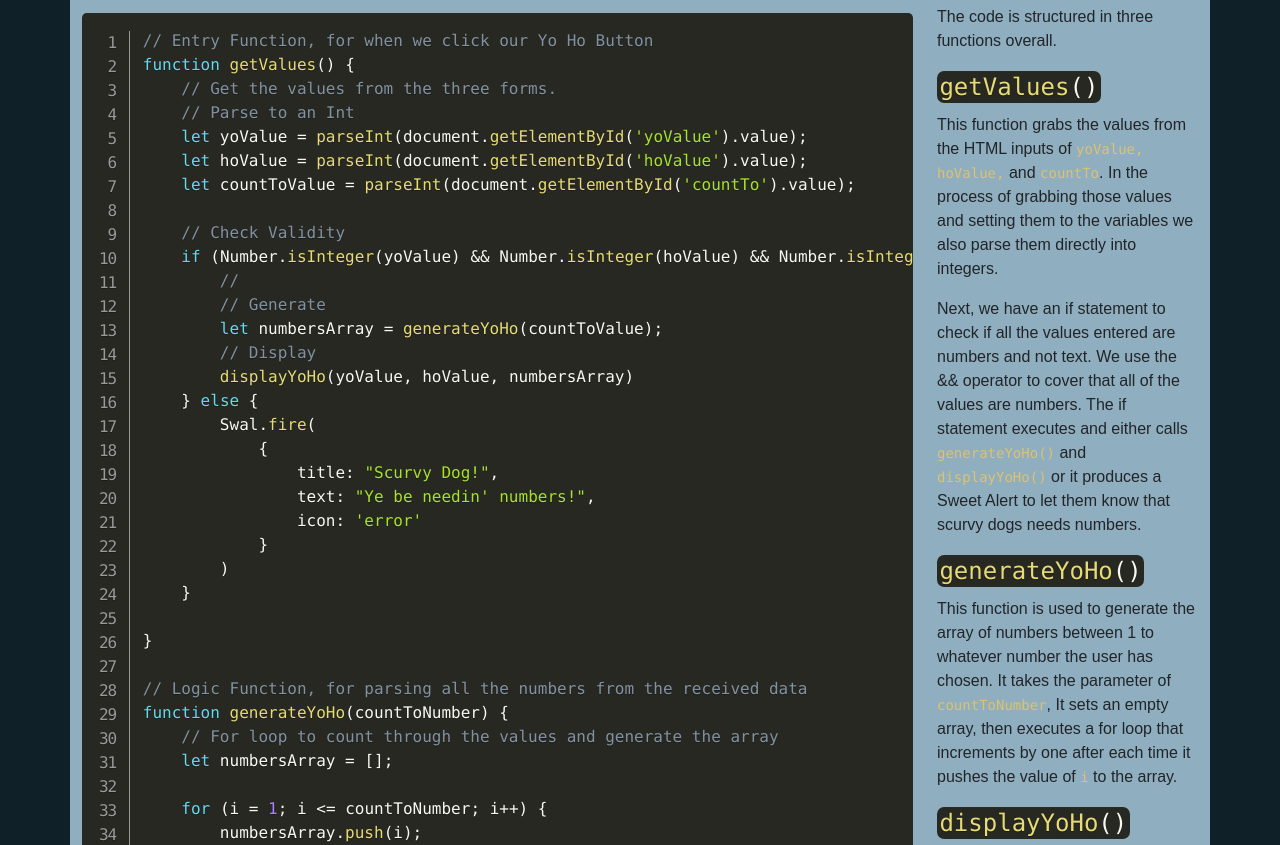
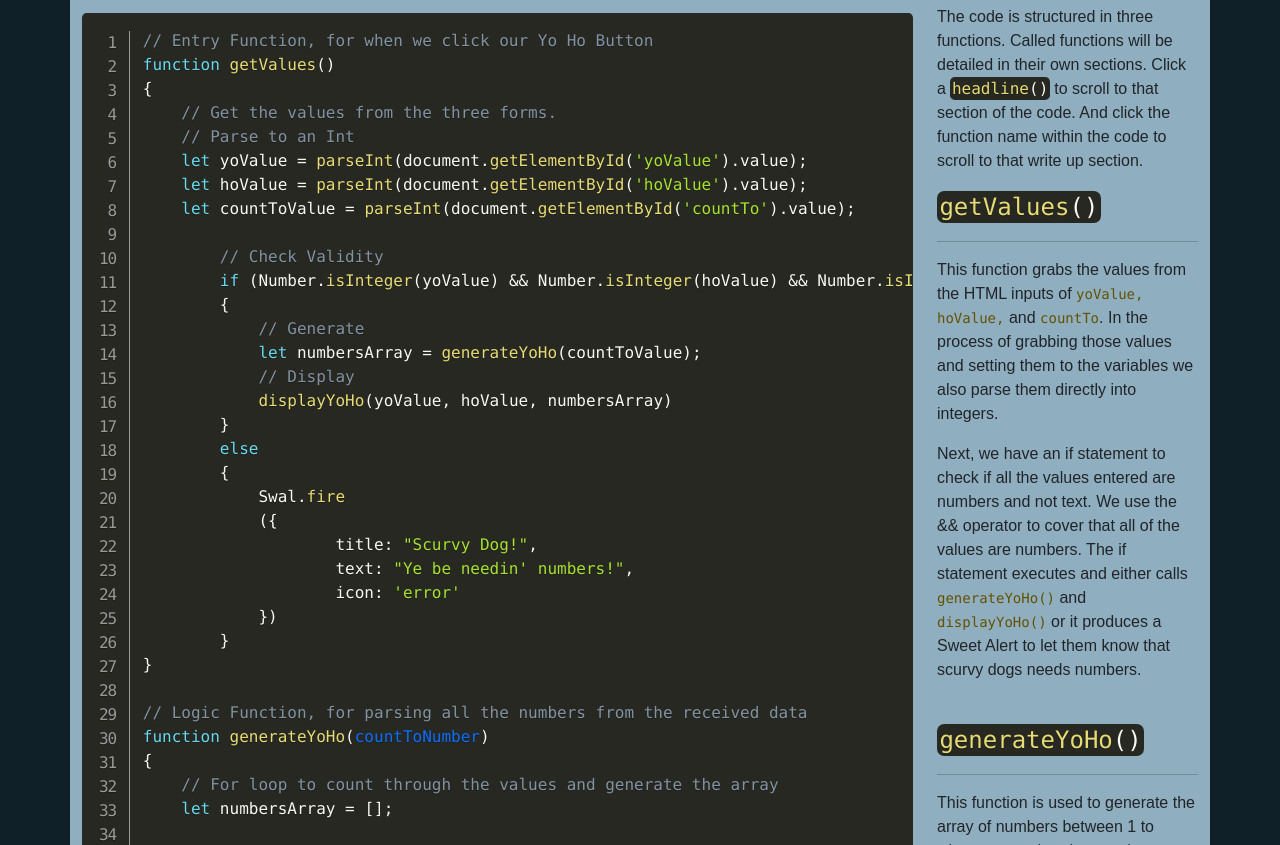
Before and after one commit to Vann-K/Yo-Ho, a plain HTML site: page code.html in a window 1280 px wide. Shown: the part 147-992 px from the top of the page. Drawn offline with nearby package versions, Linux system fonts and the light colour scheme; a web font is replaced by a local one.

Commit message:
Updated Code

```diff
--- a/code.html
+++ b/code.html
@@ -76,7 +76,8 @@
                 <pre class="line-numbers">
                     <code class="language-js">
                         // Entry Function, for when we click our Yo Ho Button
-                        function getValues() {
+                        <a href="#getValuesSection" id="getValuesCode" class="text-decoration-none">function getValues() </a>
+                        {
                             // Get the values from the three forms.
                             // Parse to an Int
                             let yoValue = parseInt(document.getElementById('yoValue').value);
@@ -84,78 +85,92 @@
                             let countToValue = parseInt(document.getElementById('countTo').value);
 
                                 // Check Validity
-                            if (Number.isInteger(yoValue) && Number.isInteger(hoValue) && Number.isInteger(countToValue)) {
-                                //
+                                if (Number.isInteger(yoValue) && Number.isInteger(hoValue) && Number.isInteger(countToValue))
+                                {
                                     // Generate
                                     let numbersArray = generateYoHo(countToValue);
                                     // Display
                                     displayYoHo(yoValue, hoValue, numbersArray)
-                            } else {
-                                Swal.fire(
+                                }
+                                else
                                 {
+                                    Swal.fire
+                                    ({
                                             title: "Scurvy Dog!",
                                             text: "Ye be needin' numbers!",
                                             icon: 'error'
+                                    })
                                 }
-                                )
-                            }
-
                         }
 
                         // Logic Function, for parsing all the numbers from the received data
-                        function generateYoHo(countToNumber) {
+                        <a href="#generateYoHoSection" id="generateYoHoCode" class="text-decoration-none">function generateYoHo(countToNumber)</a>
+                        {
                             // For loop to count through the values and generate the array
                             let numbersArray = [];
 
-                            for (i = 1; i <= countToNumber; i++) {
+                                for (i = 1; i &lt;= countToNumber; i++)
+                                {
                                     numbersArray.push(i);
                                 }
+
                             return numbersArray;
                         }
 
 
                         // Display Function, to display it onto the html page.
-                        function displayYoHo(yoValue, hoValue, numbers) {
+                        <a href="#displayYoHoSection" id="displayYoHoCode" class="text-decoration-none">function displayYoHo(yoValue, hoValue, numbers) </a>
+                        {
                             // Grab value for the html element where we will place it.
                             let tableBody = document.getElementById('yoHoTable');
                             let tableHtml = "";
+
                             //  For each array value check if it is divisible by yo && ho
-                            for (i = 0; i < numbers.length; i++) {
+                            for (i = 0; i &lt; numbers.length; i++)
+                            {
 
                                 let value = numbers[i]
                                 let className = '';
 
-                                if (i % 5 == 0) {
+                                    if (i % 5 == 0)
+                                    {
                                         tableHtml += '&lt;tr>'
                                     }
 
                                     // print yoho
-                                if (numbers[i] % yoValue == 0 && numbers[i] % hoValue == 0) {
+                                    if (numbers[i] % yoValue == 0 && numbers[i] % hoValue == 0)
+                                    {
                                         className = 'yoHo';
                                         tableHtml += `&lt;td class="${className}">Yo-Ho! - ${value}&lt;/td>`;
                                     }
+
                                     // If divisible yo && not divisible by ho
                                     // Print Yo
-                                if (numbers[i] % yoValue == 0 && numbers[i] % hoValue != 0) {
+                                    if (numbers[i] % yoValue == 0 && numbers[i] % hoValue != 0)
+                                    {
                                         className = 'yo';
                                         tableHtml += `&lt;td class="${className}">Yo! - ${value}&lt;/td>`;
                                     }
+
                                     //If divisble by 5 && not 3
                                     //Print Ho
-                                if (numbers[i] % yoValue != 0 && numbers[i] % hoValue == 0) {
+                                    if (numbers[i] % yoValue != 0 && numbers[i] % hoValue == 0)
+                                    {
                                         className = 'ho';
                                         tableHtml += `&lt;td class="${className}">Ho! - ${value}&lt;/td>`;
                                     }
+
                                     // If neither
                                     // Print Value
-                                if (numbers[i] % yoValue != 0 && numbers[i] % hoValue != 0) {
+                                    if (numbers[i] % yoValue != 0 && numbers[i] % hoValue != 0)
+                                    {
                                         tableHtml += `&lt;td>${value}&lt;/td>`;
                                     }
 
-                                if ((i + 1) % 5 == 0) {
+                                    if ((i + 1) % 5 == 0)
+                                    {
                                         tableHtml += '&lt;/tr>'
                                     }
-
                             }
                     </code>
                 </pre>
@@ -163,24 +178,39 @@
             </div>
             <!-- Code Description -->
             <div class="col col-12 col-md-3">
-                <p>The code is structured in three functions overall.</p>
-                <h4><code class="language-js">getValues()</code></h4>
+                <p>The code is structured in three functions. Called functions will be detailed in their own sections.
+                    Click a <code class="language-js">headline()</code> to scroll to that section of the code. And click
+                    the function name within the code to scroll to that write up section.</p>
+                <a href="#getValuesCode" class="text-decoration-none">
+                    <h4><code class="language-js" id="getValuesSection">getValues()</code></h4>
+                </a>
+                <hr>
                 <p>This function grabs the values from the HTML inputs of <code>yoValue, hoValue,</code> and
                     <code>countTo</code>. In the process of grabbing those values and setting them to the variables we
                     also parse them directly into integers.
                 </p>
+
                 <p>Next, we have an if statement to check if all the values entered are numbers and not text. We use the
                     && operator to cover that all of the values are numbers. The if statement executes and either calls
                     <code>generateYoHo()</code> and <code> displayYoHo()</code> or it produces a Sweet Alert to let them
                     know that scurvy dogs needs numbers.
                 </p>
+                <br>
 
-                <h4><code class="language-js">generateYoHo()</code></h4>
+                <a href="#generateYoHoCode" class="text-decoration-none">
+                    <h4><code class="language-js" id="generateYoHoSection">generateYoHo()</code></h4>
+                </a>
+                <hr>
                 <p>This function is used to generate the array of numbers between 1 to whatever number the user has
                     chosen. It takes the parameter of <code>countToNumber</code>, It sets an empty array, then executes
                     a for loop that increments by one after each time it pushes the value of <code>i</code> to the
                     array.</p>
-                <h4><code class="language-js">displayYoHo()</code></h4>
+                <br>
+
+                <a href="#displayYoHoCode" class="text-decoration-none">
+                    <h4><code class="language-js" id="displayYoHoSection">displayYoHo()</code></h4>
+                </a>
+                <hr>
                 <p>Here we have the true backbone of this logical challenge. It starts with grabbing the document
                     element of <code>yoHoTable</code>. Then <code>tableHtml</code> is assigned a blank string that will
                     be used later. A for loop is used agai to iterate through each index of the array. I decided to use
@@ -193,6 +223,10 @@
                     make it a bit easier and cleaner to assign new and continued values to <code>tableHtml</code>.
                     Finally, we tack all of that on to the HTML to display for our user.
                 </p>
+            </div>
+            <hr>
+            <div class="text-end mb-2"><a href="#" class="text-decoration-none"><code
+                        class="language-js">returnToTop()</code></a>
             </div>
         </div>
 
--- a/css/site.css
+++ b/css/site.css
@@ -17,7 +17,7 @@
     --vk-font-size: 1.2rem;
     --vk-font-weight: 400;
     --vk-line-height: 1.5rem;
-    --vk-code-color: #ddc271;
+    --vk-code-color: #645201;
 }
 
 /*START Sticky Footer */
```
Lines whose indentation alone changed are shown as unchanged.
